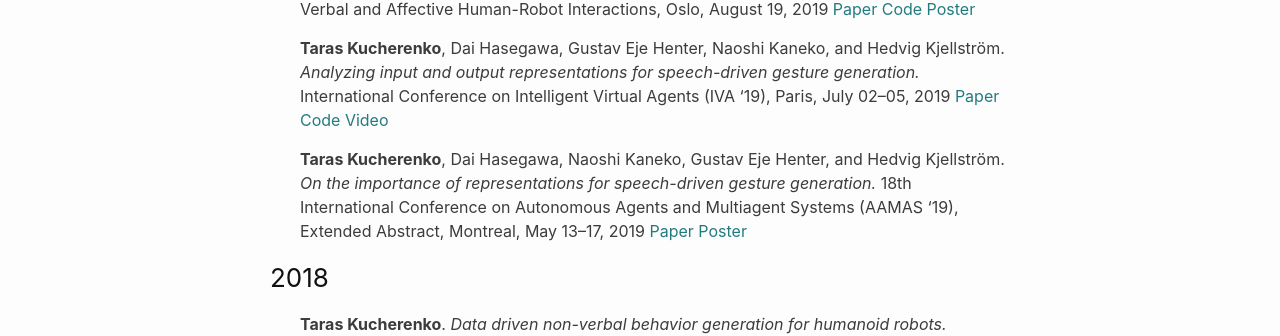
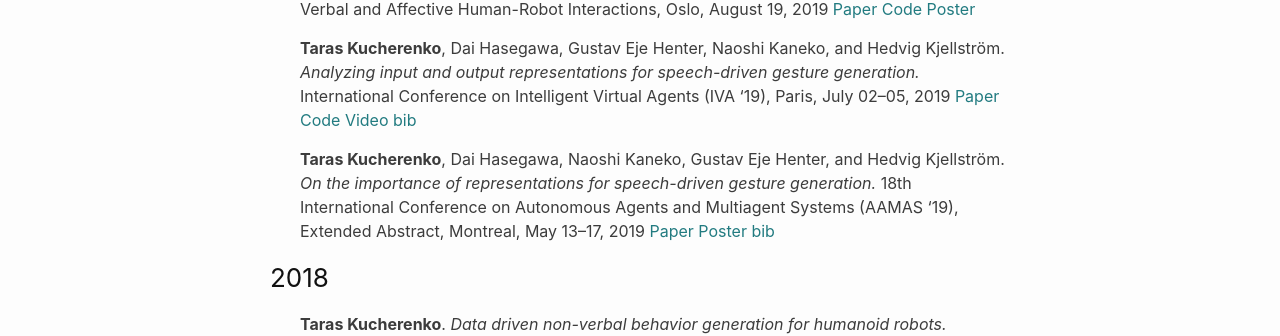
Before and after one commit to Svito-zar/Svito-zar.github.io, a Jekyll site: the page built from _pages/publications.md, in a window 1280 px wide. Shown: the part 377-713 px from the top of the page. Built offline with Jekyll 4.4.1, drawn with Linux system fonts in a browser that asks for light colours.

Commit message:
Added a few bib files

```diff
--- a/_pages/publications.md
+++ b/_pages/publications.md
@@ -14,12 +14,12 @@ My publications can also be found on [Google Scholar Citations](https://scholar.
 * **Taras  Kucherenko**,  Dai  Hasegawa, Gustav  Eje  Henter, Naoshi  Kaneko, and Hedvig Kjellström.
 *Analyzing input and output representations for speech-driven gesture generation.*
 International Conference on Intelligent Virtual Agents (IVA '19), Paris, July 02–05, 2019
-[Paper](https://www.researchgate.net/publication/331645229_Analyzing_Input_and_Output_Representations_for_Speech-Driven_Gesture_Generation) [Code](https://github.com/GestureGeneration/Speech_driven_gesture_generation_with_autoencoder) [Video](https://youtu.be/Iv7UBe92zrw)
+[Paper](https://www.researchgate.net/publication/331645229_Analyzing_Input_and_Output_Representations_for_Speech-Driven_Gesture_Generation) [Code](https://github.com/GestureGeneration/Speech_driven_gesture_generation_with_autoencoder) [Video](https://youtu.be/Iv7UBe92zrw) [bib](https://people.kth.se/~ghe/pubs/bib/kucherenko2019analyzing.bib)
 
 * **Taras  Kucherenko**,  Dai  Hasegawa,  Naoshi  Kaneko,  Gustav  Eje  Henter, and Hedvig Kjellström.
 *On the importance of representations for speech-driven gesture generation.*
 18th International Conference on Autonomous Agents and Multiagent Systems (AAMAS '19), Extended Abstract,
-Montreal, May 13–17, 2019 [Paper](http://www.ifaamas.org/Proceedings/aamas2019/pdfs/p2072.pdf) [Poster](https://www.researchgate.net/publication/333148799_On_the_Importance_of_Representations_for_Speech-Driven_Gesture_Generation)
+Montreal, May 13–17, 2019 [Paper](http://www.ifaamas.org/Proceedings/aamas2019/pdfs/p2072.pdf) [Poster](https://www.researchgate.net/publication/333148799_On_the_Importance_of_Representations_for_Speech-Driven_Gesture_Generation) [bib](https://people.kth.se/~ghe/pubs/bib/kucherenko2019importance.bib)
 
 
 
```
